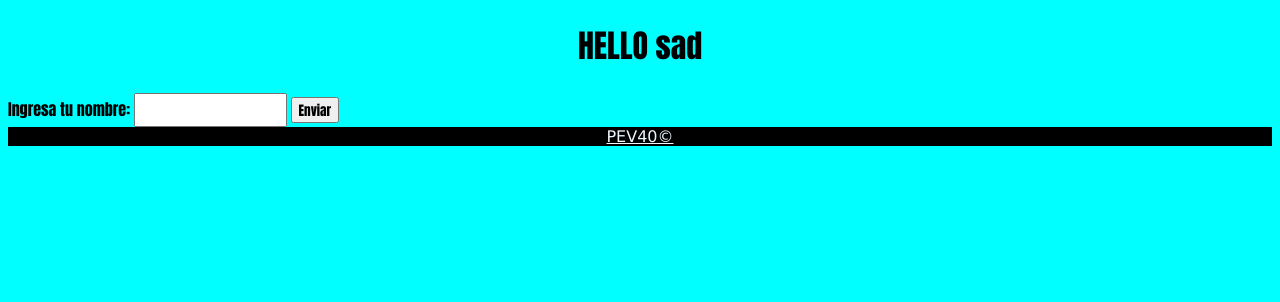
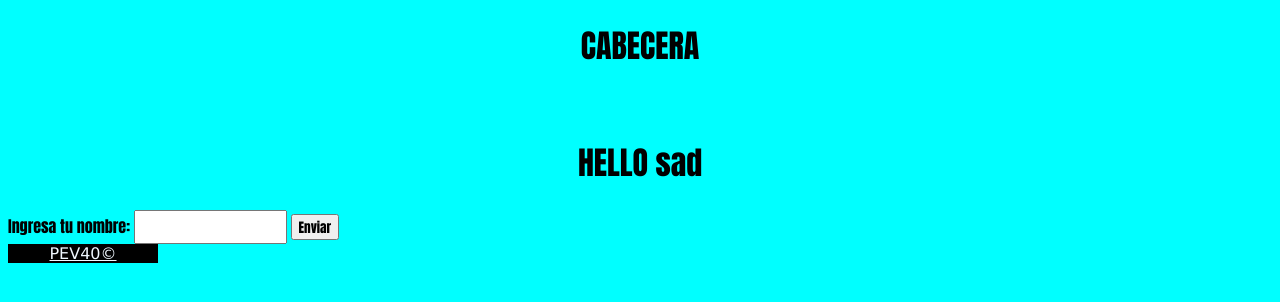
Before and after one commit to Pev40/My_Learning, a PHP site: page /Prueba2.html in a window 1280 px wide. Shown: the top 302 px of the page. Run offline with PHP 8.4, Linux system fonts and the light colour scheme.

Commit message:
Se ingreso nuevo codigo de HTML

```diff
--- a/Git/Proyecto1/Prueba2.html
+++ b/Git/Proyecto1/Prueba2.html
@@ -1,18 +1,22 @@
 <!DOCTYPE html>
 <html lang="en">
-<head>
-    <meta charset="UTF-8">
-    <meta http-equiv="X-UA-Compatible" content="IE=edge">
-    <meta name="viewport" content="width=device-width, initial-scale=1.0">
-    <link rel="stylesheet" href="styles.css">
+  <head>
+    <meta charset="UTF-8" />
+    <meta http-equiv="X-UA-Compatible" content="IE=edge" />
+    <meta name="viewport" content="width=device-width, initial-scale=1.0" />
+    <link rel="stylesheet" href="styles.css" />
     <title>Document</title>
-</head>
-<body>
+  </head>
+  <body>
+    <h1>CABECERA</h1>
+    <br />
     <h1>HELLO sad</h1>
-    <label >Ingresa tu nombre: </label>
-    <input type="text" id="nombre">
-    <button  onclick="mostrarBienvenida()" formmethod="POST"  id="boton">Enviar</button>
+    <label>Ingresa tu nombre: </label>
+    <input type="text" id="nombre" />
+    <button onclick="mostrarBienvenida()" formmethod="POST" id="boton">
+      Enviar
+    </button>
     <script src="script.js"></script>
-</body>
-<footer>PEV40&copy;</footer>
+  </body>
+  <footer>PEV40&copy;</footer>
 </html>
--- a/Git/Proyecto1/styles.css
+++ b/Git/Proyecto1/styles.css
@@ -16,6 +16,8 @@ footer{
     font-family: 'Lucida Sans', 'Lucida Sans Regular', 'Lucida Grande', 'Lucida Sans Unicode', Geneva, Verdana, sans-serif;
     text-decoration: underline;
     text-align: center;
+    width: 150px;
+
 }
 input{
     padding: 5px;
```
